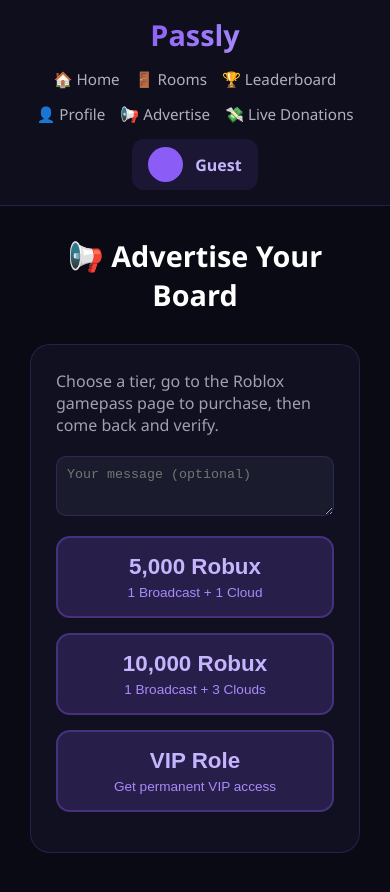
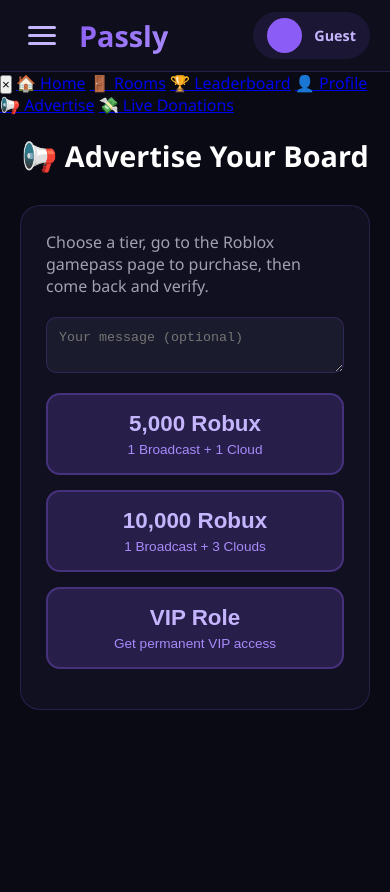
Before and after one commit to passlyrblx/passly, a website: page advertisement.html in a window 390 px wide. After the commit the page ends 844 px from the top, so only its background shows below. Drawn offline with Linux system fonts and the light colour scheme.

Commit message:
Update advertisement.html

```diff
--- a/advertisement.html
+++ b/advertisement.html
@@ -1,23 +1,41 @@
+
 <!DOCTYPE html>
 <html lang="en">
 <head>
   <meta charset="UTF-8">
-  <meta name="viewport" content="width=device-width, initial-scale=1.0">
+  <meta name="viewport" content="width=device-width, initial-scale=1.0, user-scalable=yes">
   <title>Passly - Advertise</title>
   <link rel="manifest" href="/manifest.json">
   <link rel="apple-touch-icon" href="https://i.ibb.co/XrDM8by8/file-00000000993871f8a74fdfa489ebf218-3.png">
   <meta name="theme-color" content="#8b5cf6">
   <style>
     * { margin:0; padding:0; box-sizing:border-box; }
-    body { font-family:'Segoe UI',Arial,sans-serif; background:#0a0a14; color:white; min-height:100vh; }
-    .navbar { display:flex; justify-content:space-between; align-items:center; padding:15px 30px; background:rgba(15,15,30,0.95); border-bottom:1px solid rgba(139,92,246,0.2); position:sticky; top:0; z-index:100; backdrop-filter:blur(10px); }
+    body { font-family:'Segoe UI',Tahoma,Geneva,Verdana,sans-serif; background:#0a0a14; color:white; min-height:100vh; }
+    /* Navbar (same as leaderboard) */
+    .navbar {
+      display: flex;
+      align-items: center;
+      justify-content: space-between;
+      padding: 12px 20px;
+      background: rgba(15,15,30,0.95);
+      border-bottom: 1px solid rgba(139,92,246,0.2);
+      position: sticky;
+      top: 0;
+      z-index: 100;
+      backdrop-filter: blur(10px);
+    }
+    .navbar-left { display: flex; align-items: center; gap: 15px; }
+    .hamburger { background: transparent; border: none; cursor: pointer; display: flex; flex-direction: column; gap: 5px; padding: 8px; }
+    .hamburger span { width: 28px; height: 3px; background: #c4b5fd; border-radius: 3px; }
     .nav-logo { font-size:1.8rem; font-weight:bold; background:linear-gradient(135deg,#8b5cf6,#a78bfa); -webkit-background-clip:text; -webkit-text-fill-color:transparent; }
-    .nav-links { display:flex; gap:25px; }
-    .nav-links a { color:#b0b0c0; text-decoration:none; font-weight:500; transition:color 0.3s; font-size:0.95rem; }
+    .nav-links { display: flex; gap: 25px; }
+    .nav-links a { color:#b0b0c0; text-decoration:none; font-weight:500; font-size:0.95rem; }
     .nav-links a:hover { color:#a78bfa; }
-    .user-box { display:flex; align-items:center; gap:12px; background:rgba(139,92,246,0.1); padding:8px 16px; border-radius:12px; }
-    .user-avatar { width:35px; height:35px; border-radius:50%; background:#8b5cf6; background-size:cover; background-position:center; }
-    .user-name { font-weight:600; color:#c4b5fd; }
+    .user-box { display: flex; align-items: center; gap: 12px; background: rgba(139,92,246,0.1); padding: 6px 14px; border-radius: 40px; }
+    .user-avatar { width:35px; height:35px; border-radius:50%; background:#8b5cf6; background-size:cover; }
+    .user-name { font-weight:600; color:#c4b5fd; font-size:0.9rem; }
+    .mobile-menu, .menu-overlay, .close-menu { /* same */ }
+    /* Advertisement specific styles */
     .main-content { padding:30px; max-width:600px; margin:0 auto; }
     h1 { font-size:2.5rem; margin-bottom:30px; text-align:center; }
     .section-card { background:rgba(20,20,40,0.6); border-radius:20px; padding:25px; border:1px solid rgba(139,92,246,0.2); margin-bottom:20px; }
@@ -26,19 +44,17 @@
     .ad-btn:hover { background:rgba(139,92,246,0.3); border-color:#8b5cf6; transform:translateY(-2px); }
     .ad-btn .tier { font-size:1.4rem; font-weight:bold; color:#c4b5fd; display:block; }
     .ad-btn .shows { font-size:0.85rem; color:#a78bfa; display:block; margin-top:5px; }
+    textarea { width:100%; padding:12px; background:rgba(30,30,50,0.8); border:1px solid rgba(139,92,246,0.2); border-radius:10px; color:white; margin-bottom:15px; resize:vertical; }
     .ad-status { background:rgba(30,30,50,0.6); border-radius:10px; padding:15px; margin-top:15px; display:none; }
-    .delete-ad-btn { width:100%; padding:12px; background:rgba(239,68,68,0.2); border:1px solid rgba(239,68,68,0.3); border-radius:10px; color:#fca5a5; cursor:pointer; margin-top:10px; display:none; transition:all 0.3s; }
-    .delete-ad-btn:hover { background:rgba(239,68,68,0.3); }
+    .delete-ad-btn { width:100%; padding:12px; background:rgba(239,68,68,0.2); border:1px solid rgba(239,68,68,0.3); border-radius:10px; color:#fca5a5; cursor:pointer; margin-top:10px; display:none; }
     .save-message { background:rgba(34,197,94,0.1); border:1px solid rgba(34,197,94,0.3); border-radius:10px; padding:12px; color:#4ade80; text-align:center; margin-top:15px; display:none; }
-    .login-prompt { background:rgba(139,92,246,0.1); border:1px solid rgba(139,92,246,0.3); border-radius:12px; padding:15px; margin:20px 0; text-align:center; }
-    .gp-link-btn { background: transparent; border: 1px solid #ffd700; color: #ffd700; padding: 12px 20px; border-radius: 10px; font-weight: bold; cursor: pointer; margin-top: 15px; width: 100%; }
-    .gp-link-btn:hover { background: rgba(255,215,0,0.1); }
-    .modal { position:fixed; top:50%; left:50%; transform:translate(-50%,-50%); background:rgba(20,20,40,0.98); border-radius:20px; padding:30px; z-index:600; width:90%; max-width:600px; border:1px solid rgba(139,92,246,0.3); display:none; }
+    .gp-link-btn { background:transparent; border:1px solid #ffd700; color:#ffd700; padding:12px; border-radius:10px; font-weight:bold; cursor:pointer; width:100%; margin-top:15px; }
+    .modal { position:fixed; top:50%; left:50%; transform:translate(-50%,-50%); background:rgba(20,20,40,0.98); border-radius:20px; padding:30px; z-index:600; width:90%; max-width:500px; border:1px solid rgba(139,92,246,0.3); display:none; }
     .modal h2 { margin-bottom:20px; color:#a78bfa; }
-    .modal-btn { width:100%; padding:12px; background:linear-gradient(135deg,#8b5cf6,#7c3aed); border:none; border-radius:10px; color:white; font-size:1rem; font-weight:600; cursor:pointer; }
+    .modal-btn { width:100%; padding:12px; background:linear-gradient(135deg,#8b5cf6,#7c3aed); border:none; border-radius:10px; color:white; font-size:1rem; font-weight:600; cursor:pointer; margin-top:10px; }
     @media (max-width:768px) {
-      .navbar { flex-direction:column; gap:15px; padding:15px; }
-      .nav-links { gap:15px; flex-wrap:wrap; justify-content:center; }
+      .nav-links { display: none; }
+      .main-content { padding:20px; }
       h1 { font-size:1.8rem; }
       .ad-buttons { flex-direction:column; }
     }
@@ -46,7 +62,10 @@
 </head>
 <body>
 <nav class="navbar">
-  <div class="nav-logo">Passly</div>
+  <div class="navbar-left">
+    <button class="hamburger" id="hamburgerBtn"><span></span><span></span><span></span></button>
+    <div class="nav-logo">Passly</div>
+  </div>
   <div class="nav-links">
     <a href="/dashboard">🏠 Home</a>
     <a href="/rooms">🚪 Rooms</a>
@@ -61,45 +80,57 @@
   </div>
 </nav>
 
+<div class="mobile-menu" id="mobileMenu">
+  <button class="close-menu" id="closeMenuBtn">&times;</button>
+  <a href="/dashboard">🏠 Home</a>
+  <a href="/rooms">🚪 Rooms</a>
+  <a href="/leaderboard">🏆 Leaderboard</a>
+  <a href="/profile">👤 Profile</a>
+  <a href="/advertisement">📢 Advertise</a>
+  <a href="/livedonations">💸 Live Donations</a>
+</div>
+<div class="menu-overlay" id="menuOverlay"></div>
+
 <div class="main-content">
   <h1>📢 Advertise Your Board</h1>
-
   <div class="section-card">
     <p style="color:#a0a0b0; margin-bottom:20px;">Choose a tier, go to the Roblox gamepass page to purchase, then come back and verify.</p>
-    <textarea id="adMessage" placeholder="Your message (optional)" style="width:100%; height:60px; background:rgba(30,30,50,0.8); border:1px solid rgba(139,92,246,0.2); border-radius:10px; color:white; padding:10px; margin-bottom:15px;"></textarea>
+    <textarea id="adMessage" placeholder="Your message (optional)"></textarea>
     <div class="ad-buttons">
-      <button class="ad-btn" onclick="openAdVerification('5k')">
-        <span class="tier">5,000 Robux</span>
-        <span class="shows">1 Broadcast + 1 Cloud</span>
-      </button>
-      <button class="ad-btn" onclick="openAdVerification('10k')">
-        <span class="tier">10,000 Robux</span>
-        <span class="shows">1 Broadcast + 3 Clouds</span>
-      </button>
-      <button class="ad-btn" onclick="openAdVerification('vip')">
-        <span class="tier">VIP Role</span>
-        <span class="shows">Get permanent VIP access</span>
-      </button>
+      <button class="ad-btn" onclick="openAdVerification('5k')"><span class="tier">5,000 Robux</span><span class="shows">1 Broadcast + 1 Cloud</span></button>
+      <button class="ad-btn" onclick="openAdVerification('10k')"><span class="tier">10,000 Robux</span><span class="shows">1 Broadcast + 3 Clouds</span></button>
+      <button class="ad-btn" onclick="openAdVerification('vip')"><span class="tier">VIP Role</span><span class="shows">Get permanent VIP access</span></button>
     </div>
     <div class="ad-status" id="adStatusBox"></div>
     <button class="delete-ad-btn" id="deleteAdBtn" onclick="deleteAd()">🗑️ Delete Current Ad</button>
-    <div id="adVerifyStatus" class="save-message" style="margin-top:15px;"></div>
+    <div id="adVerifyStatus" class="save-message"></div>
   </div>
 </div>
 
 <!-- Ad Verification Modal -->
 <div class="modal" id="adVerifyModal">
   <h2>📢 Advertise Your Board</h2>
-  <p style="color:#a0a0b0; margin-bottom:15px;" id="adVerifyTierText"></p>
+  <p id="adVerifyTierText"></p>
   <button class="gp-link-btn" onclick="openAdGamepass()">🔗 Go to Roblox Gamepass Page</button>
-  <p style="color:#a0a0b0; font-size:0.85rem; margin-top:5px;">After purchasing, come back and click below.</p>
+  <p style="font-size:0.85rem; margin-top:5px;">After purchasing, come back and click below.</p>
   <button class="modal-btn" onclick="verifyAdPurchase()">✅ Verify Purchase</button>
   <div id="adVerifyStatusMsg" style="margin-top:10px; text-align:center;"></div>
-  <button class="modal-btn" style="background:#333; margin-top:10px;" onclick="closeAdVerifyModal()">Cancel</button>
+  <button class="modal-btn" style="background:#333;" onclick="closeAdVerifyModal()">Cancel</button>
 </div>
   <script>
     let token = localStorage.getItem('passly_token');
     let userData = null;
+
+    // Mobile menu toggle
+    const hamburger = document.getElementById('hamburgerBtn');
+    const mobileMenu = document.getElementById('mobileMenu');
+    const menuOverlay = document.getElementById('menuOverlay');
+    const closeMenuBtn = document.getElementById('closeMenuBtn');
+    function openMenu() { mobileMenu.style.left = '0'; menuOverlay.style.display = 'block'; document.body.style.overflow = 'hidden'; }
+    function closeMenu() { mobileMenu.style.left = '-100%'; menuOverlay.style.display = 'none'; document.body.style.overflow = ''; }
+    hamburger.addEventListener('click', openMenu);
+    closeMenuBtn.addEventListener('click', closeMenu);
+    menuOverlay.addEventListener('click', closeMenu);
 
     function authHeaders() {
       const headers = { 'Content-Type': 'application/json' };
@@ -114,12 +145,10 @@
         if (res.ok) {
           userData = await res.json();
           document.getElementById('userName').textContent = userData.displayName || userData.username;
-          if (userData.avatarUrl) {
-            document.getElementById('userAvatar').style.backgroundImage = `url(${userData.avatarUrl})`;
-          }
+          if (userData.avatarUrl) document.getElementById('userAvatar').style.backgroundImage = `url(${userData.avatarUrl})`;
           updateAdUI();
         }
-      } catch (e) {}
+      } catch(e) {}
     }
 
     function updateAdUI() {
@@ -139,14 +168,16 @@
     function openAdVerification(tier) {
       if (!token) { alert('Login required'); return; }
       selectedAdTier = tier;
-      if (tier === 'vip') selectedAdGamepassId = '1859054633';
-      else if (tier === '5k') selectedAdGamepassId = '1862184808';
-      else selectedAdGamepassId = '1860026243';
-      document.getElementById('adVerifyTierText').textContent = tier === 'vip' ? 'VIP Role' : (tier === '5k' ? '5,000 Robux' : '10,000 Robux');
-      document.getElementById('adVerifyStatusMsg').textContent = '';
+      selectedAdGamepassId = tier === 'vip' ? '1859054633' : (tier === '5k' ? '1862184808' : '1860026243');
+      document.getElementById('adVerifyTierText').innerHTML = tier === 'vip' ? 'VIP Role' : (tier === '5k' ? '5,000 Robux' : '10,000 Robux');
+      document.getElementById('adVerifyStatusMsg').innerHTML = '';
       document.getElementById('adVerifyModal').style.display = 'block';
+      document.getElementById('modalOverlay').style.display = 'block';
     }
-    function closeAdVerifyModal() { document.getElementById('adVerifyModal').style.display = 'none'; }
+    function closeAdVerifyModal() {
+      document.getElementById('adVerifyModal').style.display = 'none';
+      document.getElementById('modalOverlay').style.display = 'none';
+    }
     function openAdGamepass() { window.open(`https://www.roblox.com/game-pass/${selectedAdGamepassId}`, '_blank'); }
 
     async function verifyAdPurchase() {
@@ -164,10 +195,8 @@
         if (data.success) {
           statusDiv.innerHTML = '<span style="color:#4ade80;">✅ Purchase verified successfully!</span>';
           if (selectedAdTier === 'vip') {
-            // VIP role granted – refresh page to update role
             setTimeout(() => { window.location.reload(); }, 2000);
           } else {
-            // Regular ad – refresh user ad data
             const userRes = await fetch('/api/user', { headers: { 'Authorization': `Bearer ${token}` } });
             if (userRes.ok) userData = await userRes.json();
             updateAdUI();
@@ -176,7 +205,7 @@
         } else {
           statusDiv.innerHTML = `<span style="color:#f87171;">❌ ${data.error}</span>`;
         }
-      } catch (e) { statusDiv.innerHTML = '<span style="color:#f87171;">❌ Error verifying purchase.</span>'; }
+      } catch(e) { statusDiv.innerHTML = '<span style="color:#f87171;">❌ Error verifying purchase.</span>'; }
     }
 
     async function deleteAd() {
```
